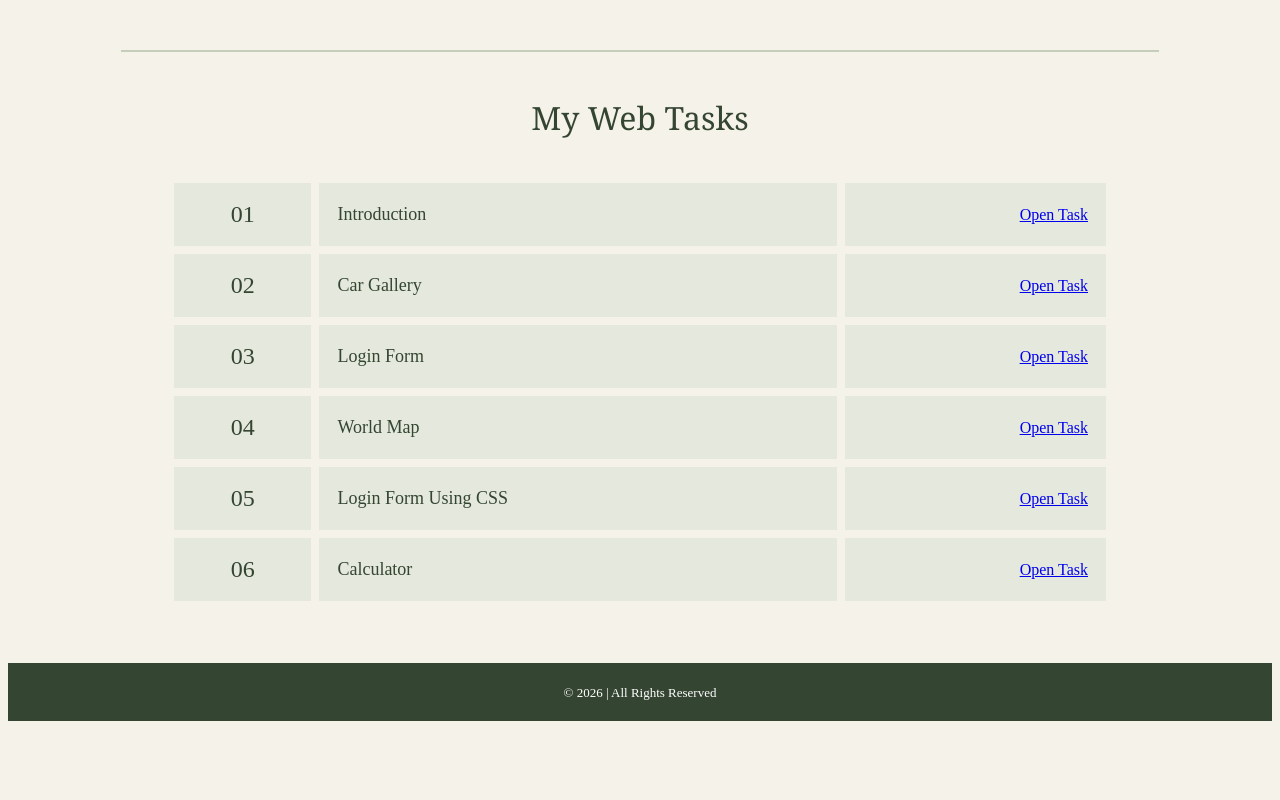
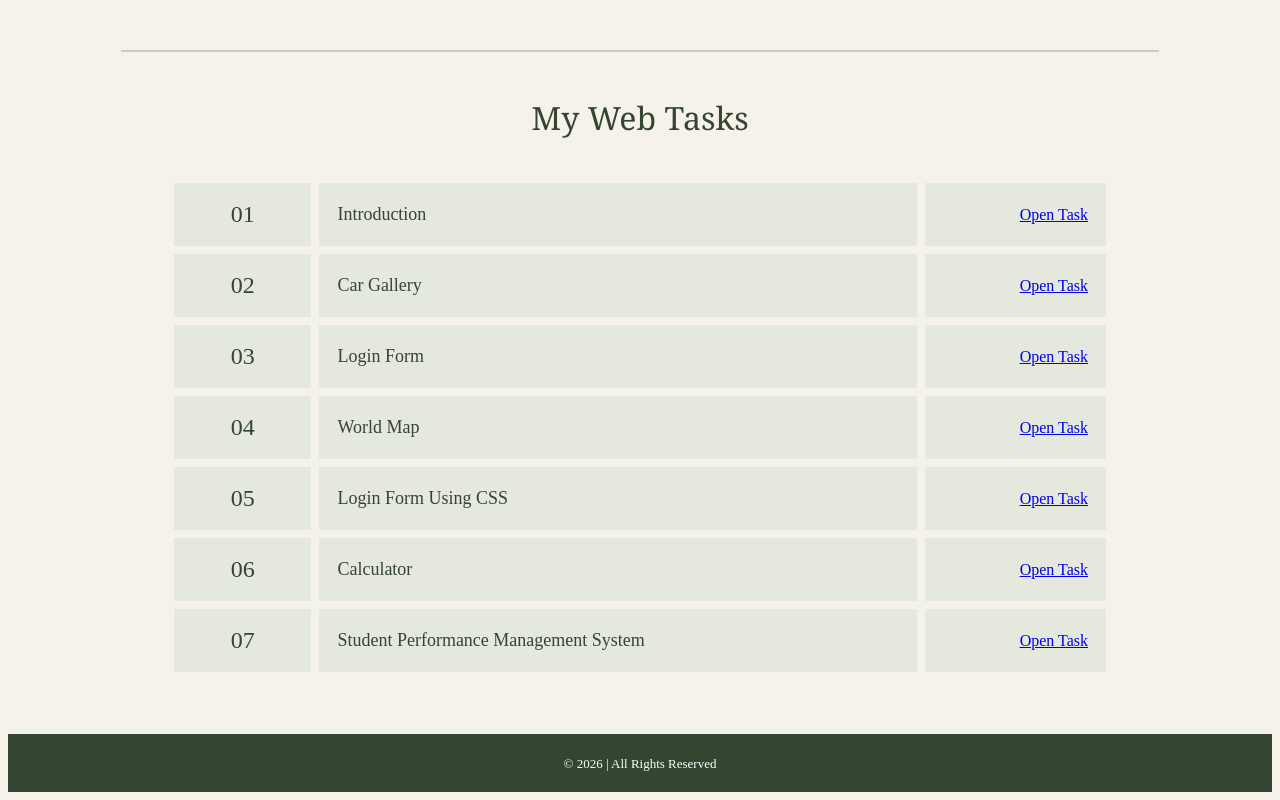
Before and after one commit to haniya-atiq/Web-Technologies, a plain HTML site: page index.html in a window 1280 px wide. Shown: the part 420-1220 px from the top of the page. Before the commit the page ends 1149 px from the top, so only its background shows below. Drawn offline with Linux system fonts and the light colour scheme.

Commit message:
index.html

```diff
--- a/index.html
+++ b/index.html
@@ -158,6 +158,22 @@
             </td>
         </tr>
 
+        <tr bgcolor="#E5E9DD">
+    <td align="center">
+        <font color="#344532" size="5">07</font>
+    </td>
+    <td>
+        <font color="#344532" size="4">
+            Student Performance Management System
+        </font>
+    </td>
+    <td align="right">
+        <a href="https://haniya-atiq.github.io/Student-Performance-Management-System/">
+            Open Task
+        </a>
+    </td>
+</tr>
+
     </table>
 
     <br><br><br>
@@ -170,7 +186,7 @@
                 </font>
             </td>
         </tr>
-    </table>
+     </table>
 
     <audio id="bgMusic" loop>
         <source src="music.mp3" type="audio/mpeg">
```
